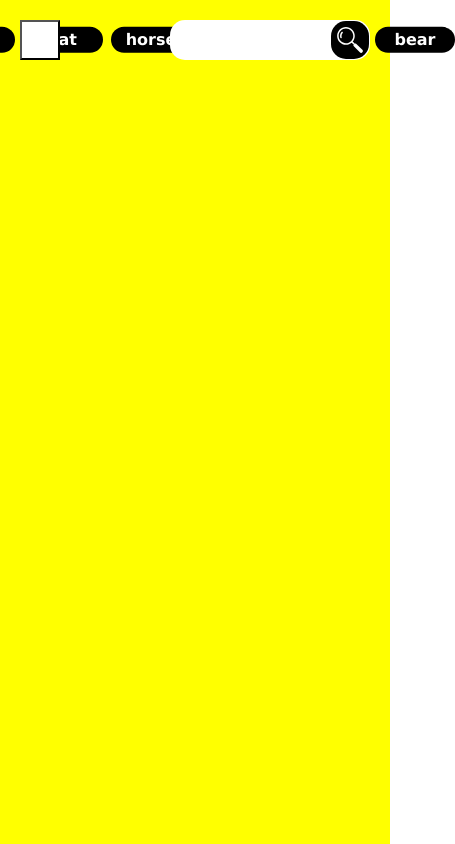
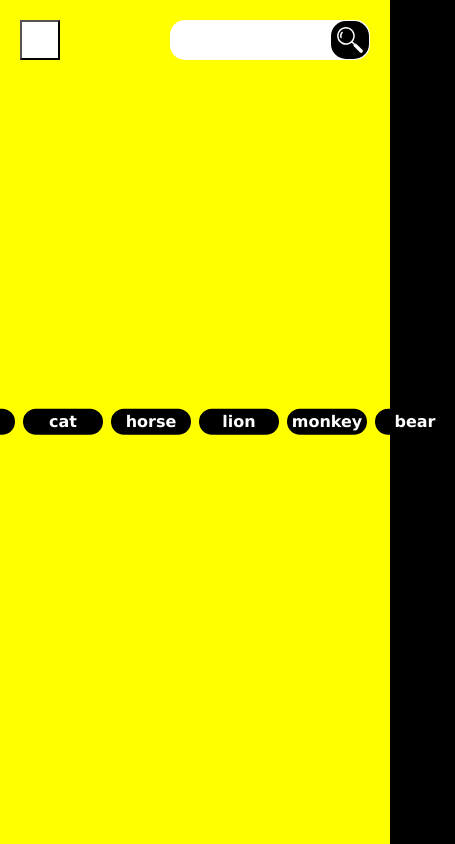
Before and after one commit to DayanovaNika/gallery, a website built with Vite: page index.html in a window 390 px wide. Both pictures are taken after a click on the button 40 px from the left and 40 px from the top of the page. Shown: the whole page, 455 px wide, since content can reach past the window. Built offline with nearby package versions, Linux system fonts and the light colour scheme; no server answers.

Commit message:
fix: fix positioning for menu

```diff
--- a/src/main.ts
+++ b/src/main.ts
@@ -1,5 +1,5 @@
 import { Controller } from "./controller/controller";
-import "normalize.css"
-import styles from "./main.module.css";
+import "normalize.css";
+import "./main.module.css";
 
-new Controller()
+new Controller();
--- a/src/view/components/header-view.ts
+++ b/src/view/components/header-view.ts
@@ -7,8 +7,8 @@ const headerParams = {
     id: "header",
     "data-action": "header",
   },
-    classList: style.header
-}
+  classList: style.header,
+};
 
 const formParams = {
   tagName: "form",
@@ -21,152 +21,158 @@ const inputSearchParams = {
   attributes: {
     type: "search",
     name: "search",
-
   },
-}
+};
 const inputSubmitParams = {
   tagName: "input",
   classList: style.inputSubmit,
   attributes: {
     type: "submit",
-        value: ""
+    value: "",
   },
-}
+};
 const wrapperButtonParams = {
   tagName: "div",
-    classList: style.wrapperButtons
-}
+  classList: style.wrapperButtons,
+};
 const containerParams = {
   tagName: "div",
-    classList: style.container
-}
+  classList: style.container,
+};
 const burgerParams = {
   tagName: "button",
-    classList: style.burger
-}
-const menuContainerParams = {
+  classList: style.burger,
+};
+const fadeParams = {
   tagName: "div",
-    classList: style.menuContainer
+  classList: style.fade,
 };
 const burgerLineFirstParams = {
   tagName: "span",
-    classList: style.burgerLineFirst
+  classList: style.burgerLineFirst,
 };
 const burgerLineSecParams = {
   tagName: "span",
-    classList: style.burgerLineSec
+  classList: style.burgerLineSec,
 };
 const burgerLineThirdParams = {
   tagName: "span",
-    classList: style.burgerLineThird
+  classList: style.burgerLineThird,
 };
 
 export class HeaderView {
-    element = new Creator(headerParams).getElement()
-    form
-    container
-    buttonsContainer
+  element = new Creator(headerParams).getElement();
+  form;
+  container;
+  buttonsContainer;
+
   constructor() {
-        this.container = new Creator(containerParams).getElement()
-        this.buttonsContainer = this.creatorOfButtons()
-        this.form = this.formCreator()
-        this.element.append(this.container)
-        this.burgerButton()
+    this.container = new Creator(containerParams).getElement();
+    this.buttonsContainer = this.creatorOfButtons();
+    this.form = this.formCreator();
+    this.element.append(this.container);
+    this.burgerButton();
+  }
 
-    }
   creatorOfButtons() {
     const dataButtons = [
       {
         tagName: "button",
         text: "dog",
         attributes: {
-                    "data-value": "dog"
+          "data-value": "dog",
         },
-                classList: style.button
+        classList: style.button,
       },
       {
         tagName: "button",
         text: "cat",
         attributes: {
-                    "data-value": "cat"
+          "data-value": "cat",
         },
-                classList: style.button
+        classList: style.button,
       },
       {
         tagName: "button",
         text: "horse",
         attributes: {
-                    "data-value": "horse"
+          "data-value": "horse",
         },
-                classList: style.button
+        classList: style.button,
       },
       {
         tagName: "button",
         text: "lion",
         attributes: {
-                    "data-value": "lion"
+          "data-value": "lion",
         },
-                classList: style.button
+        classList: style.button,
       },
       {
         tagName: "button",
         text: "monkey",
         attributes: {
-                    "data-value": "monkey"
+          "data-value": "monkey",
         },
-                classList: style.button
+        classList: style.button,
       },
       {
         tagName: "button",
         text: "bear",
         attributes: {
-                    "data-value": "bear"
+          "data-value": "bear",
         },
-                classList: style.button
+        classList: style.button,
       },
-        ]
-        const wrapperButtons = new Creator(wrapperButtonParams).getElement()
-        dataButtons.forEach(btnParams => {
-            const currentBtn = new Creator(btnParams).getElement()
-            wrapperButtons.append(currentBtn)
+    ];
+    const wrapperButtons = new Creator(wrapperButtonParams).getElement();
+    dataButtons.forEach((btnParams) => {
+      const currentBtn = new Creator(btnParams).getElement();
+      wrapperButtons.append(currentBtn);
     });
-        this.container.append(wrapperButtons)
-        return wrapperButtons
+    this.container.append(wrapperButtons);
+    return wrapperButtons;
   }
+
   getBtnValue(event: Event) {
     const target = event.target as HTMLElement;
     const isBtn = target.closest("[data-value]") as HTMLElement | null;
 
     if (!isBtn) {
-            return
+      return;
     }
     if (isBtn) {
-            const btnData = isBtn.getAttribute("data-value")
-            return btnData
+      const btnData = isBtn.getAttribute("data-value");
+      return btnData;
     }
   }
+
   formCreator() {
-        const formElem = new Creator(formParams).getElement()
-        const inputSearch = new Creator(inputSearchParams).getElement()
-        const inputSubmit = new Creator(inputSubmitParams).getElement()
-        formElem.append(inputSearch, inputSubmit)
-        this.container.append(formElem)
-        return formElem
+    const formElem = new Creator(formParams).getElement();
+    const inputSearch = new Creator(inputSearchParams).getElement();
+    const inputSubmit = new Creator(inputSubmitParams).getElement();
+    formElem.append(inputSearch, inputSubmit);
+    this.container.append(formElem);
+    return formElem;
   }
+
+  // TODO: ДЕКОМПОЗИРОВАТЬ/Прослушку вынести в контроллер/Использовать делегирование
   burgerButton() {
-        const menuContainer = new Creator(menuContainerParams).getElement()
-        const burger = new Creator(burgerParams).getElement()
-        const burgerLineFirst = new Creator(burgerLineFirstParams).getElement()
-        const burgerLineSec = new Creator(burgerLineSecParams).getElement()
-        const burgerLineThird = new Creator(burgerLineThirdParams).getElement()
-        burger.append(burgerLineFirst, burgerLineSec, burgerLineThird)
-        const menu = this.buttonsContainer
-        this.container.prepend(menuContainer)
-        this.container.prepend(burger)
+    const fade = new Creator(fadeParams).getElement();
+    // const menu = this.buttonsContainer
 
-        burger.addEventListener("click", function() {
-            menuContainer.classList.toggle(style.fullMenu)
-            burger.classList.toggle("active")
-        })
+    const burger = new Creator(burgerParams).getElement();
+    const burgerLineFirst = new Creator(burgerLineFirstParams).getElement();
+    const burgerLineSec = new Creator(burgerLineSecParams).getElement();
+    const burgerLineThird = new Creator(burgerLineThirdParams).getElement();
+    burger.append(burgerLineFirst, burgerLineSec, burgerLineThird);
+
+    this.container.prepend(fade);
+    this.container.prepend(burger);
+
+    burger.addEventListener("click", function () {
+      fade.classList.toggle(style.fadeOpen);
+      // burger.classList.toggle("active")
+    });
   }
 }
--- a/src/view/components/styles/style.module.css
+++ b/src/view/components/styles/style.module.css
@@ -5,18 +5,21 @@
   min-width: 120px;
   padding: 8px 0;
   border-radius: 15px;
-    font-family: 'Lucida Sans', 'Lucida Sans Regular', 'Lucida Grande', 'Lucida Sans Unicode', Geneva, Verdana, sans-serif;
+  font-family:
+    "Lucida Sans", "Lucida Sans Regular", "Lucida Grande",
+    "Lucida Sans Unicode", Geneva, Verdana, sans-serif;
   font-weight: 800;
-    transition: box-shadow 0.5s
+  transition: box-shadow 0.5s;
 }
-@media(max-width:1200px) {
+
+@media (max-width: 1200px) {
   .button {
     min-width: 80px;
     padding: 4px;
   }
 }
 
-@media(hover:hover) {
+@media (hover: hover) {
   .button:hover {
     cursor: pointer;
     box-shadow: 0px 0px 10px rgb(255, 255, 255);
@@ -34,7 +37,8 @@
   width: 280px;
   height: 40px;
 }
-@media(max-width:1024px) {
+
+@media (max-width: 1024px) {
   .form {
     width: 200px;
   }
@@ -43,16 +47,17 @@
 .wrapperButtons {
   display: flex;
   gap: 16px;
+}
 
-}
-@media(max-width:1024px) {
+@media (max-width: 1024px) {
   .wrapperButtons {
     gap: 8px;
   }
 }
-@media(max-width:768px) {
+
+@media (max-width: 768px) {
   .wrapperButtons {
-        position: absolute;
+    position: fixed;
     top: 50%;
     left: 50%;
     transform: translate(-50%, -50%);
@@ -70,10 +75,13 @@
   position: absolute;
   top: 0;
   left: 0;
-    font-family: 'Lucida Sans', 'Lucida Sans Regular', 'Lucida Grande', 'Lucida Sans Unicode', Geneva, Verdana, sans-serif;
+  font-family:
+    "Lucida Sans", "Lucida Sans Regular", "Lucida Grande",
+    "Lucida Sans Unicode", Geneva, Verdana, sans-serif;
   font-weight: 800;
   padding-left: 10px;
 }
+
 .inputSubmit {
   background-color: black;
   border: none;
@@ -90,12 +98,11 @@
   background-repeat: no-repeat;
   background-position: center;
   background-size: 80%;
-
 }
 
 .header {
   background-color: #cb89b9;
-    backdrop-filter: blur(5px);
+  /* backdrop-filter: blur(5px); */
   padding: 20px 0;
 }
 
@@ -114,17 +121,17 @@
   transition: box-shadow 0.5s;
 }
 
-@media(hover:hover) {
+@media (hover: hover) {
   .image:hover {
     box-shadow: 0px 0px 20px #fff;
   }
 }
 
-.burger{
+.burger {
   display: none;
+}
 
-}
-@media(max-width:768px) {
+@media (max-width: 768px) {
   .burger {
     display: block;
     z-index: 20;
@@ -133,9 +140,11 @@
     background-color: #fff;
   }
 }
-.menuContainer {
+
+.fade {
   background-color: yellow;
-    border-radius: 100%;
+  /* скруглил все углы кроме правого верхнего - прыжка больше нет */
+  border-radius: 0 100% 100% 100%;
   cursor: pointer;
   position: absolute;
   width: 230px;
@@ -146,24 +155,25 @@
   display: none;
 }
 
-@media(max-width:768px) {
-    .menuContainer {
+@media (max-width: 768px) {
+  .fade {
     display: block;
   }
 }
 
-.fullMenu {
+.fadeOpen {
   border-radius: 0;
   padding: 0 !important;
   position: aboslute;
+  left: 0;
+  top: 0;
   width: 100%;
   height: 100vh;
-    left: 0;
-    top: 0;
   transition: all 0.3s;
 }
 
-.burgerLineFirst {
+/* TODO: доделать стили бургера */
+/* .burgerLineFirst {
     display: block;
     position: absolute;
 }
@@ -176,4 +186,4 @@
 .burgerLineThird {
     display: block;
     position: absolute;
-}
+} */
```
Lines whose indentation alone changed are shown as unchanged.
